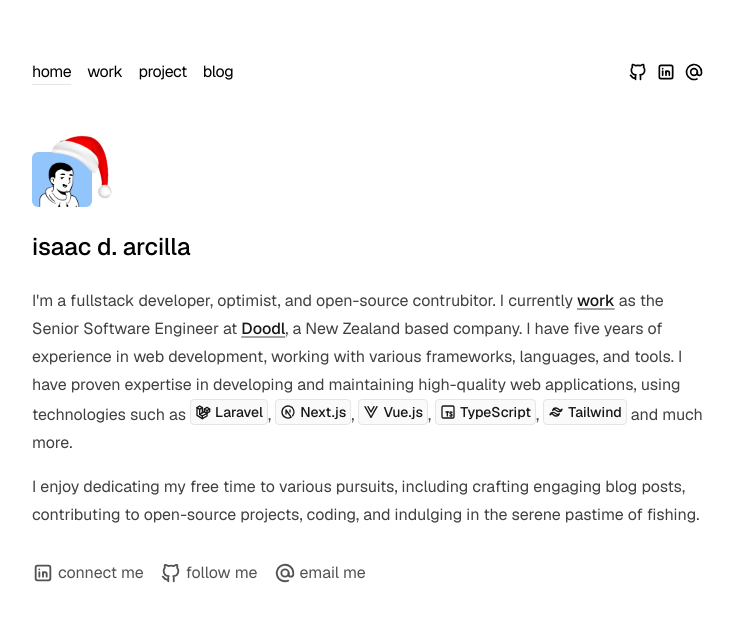
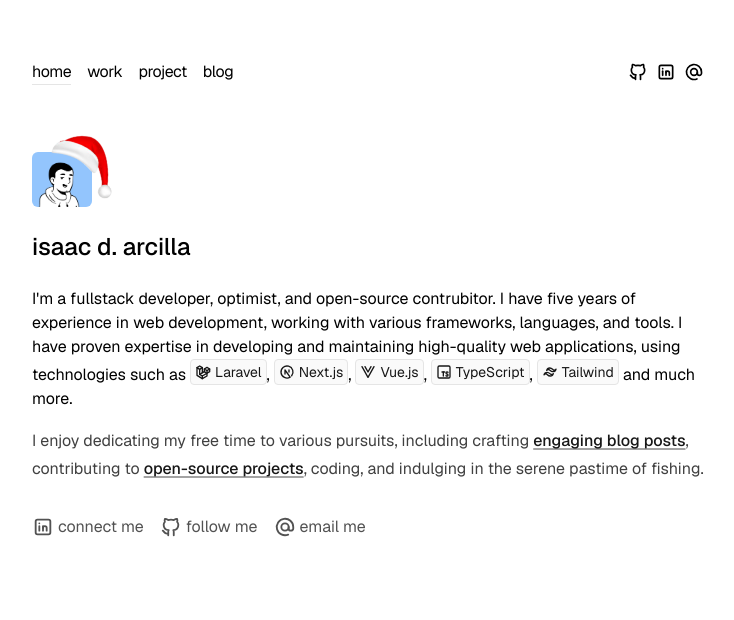
Before and after one commit to isaacdarcilla/isaacdarcilla.com, a Next.js app: page / in a window 1280 px wide. Shown: the top 620 px of the page, without its empty margins (272-1006 px from the left). Built offline with nearby package versions, Linux system fonts and the light colour scheme.

Commit message:
fix: index

```diff
--- a/app/page.tsx
+++ b/app/page.tsx
@@ -19,9 +19,8 @@ export default function Page() {
         />
       </div>
       <h1 className="font-medium text-2xl mb-6 tracking-normal">isaac d. arcilla</h1>
-      <p className="prose prose-neutral dark:prose-invert">
+      <p>
         I'm a fullstack developer, optimist, and open-source contrubitor.
-        I currently <Link href="/work">work</Link> as the Senior Software Engineer at <Link href="/work">Doodl</Link>, a New Zealand based company.
         I have five years of experience in web development, working with various frameworks, languages, and tools.
         I have proven expertise in developing and maintaining high-quality web applications, using technologies
         such as
@@ -47,7 +46,7 @@ export default function Page() {
         </Link> and much more.
       </p>
 
-      <p  className="prose prose-neutral dark:prose-invert mt-4"> I enjoy dedicating my free time to various pursuits, including crafting engaging blog posts, contributing to open-source projects, coding, and indulging in the serene pastime of fishing.</p>
+      <p  className="prose prose-neutral dark:prose-invert mt-4"> I enjoy dedicating my free time to various pursuits, including crafting <Link href="/blog">engaging blog posts</Link>, contributing to <Link href="https://www.github.com/isaacdarcilla" target="_blank">open-source projects</Link>, coding, and indulging in the serene pastime of fishing.</p>
 
       <ul className="flex flex-col md:flex-row mt-8 space-x-0 md:space-x-4 space-y-2 md:space-y-0 font-sm text-neutral-600 dark:text-neutral-300">
         <li>
```
